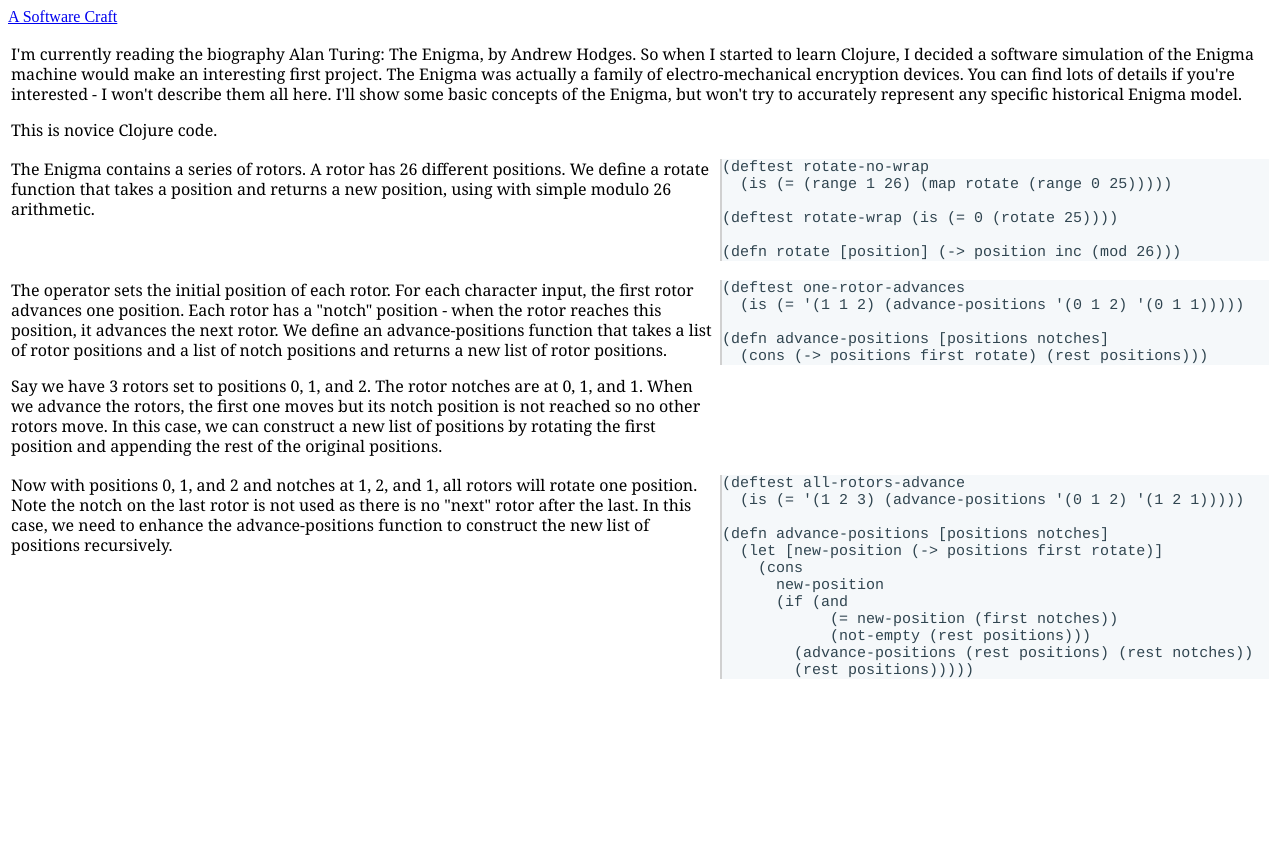
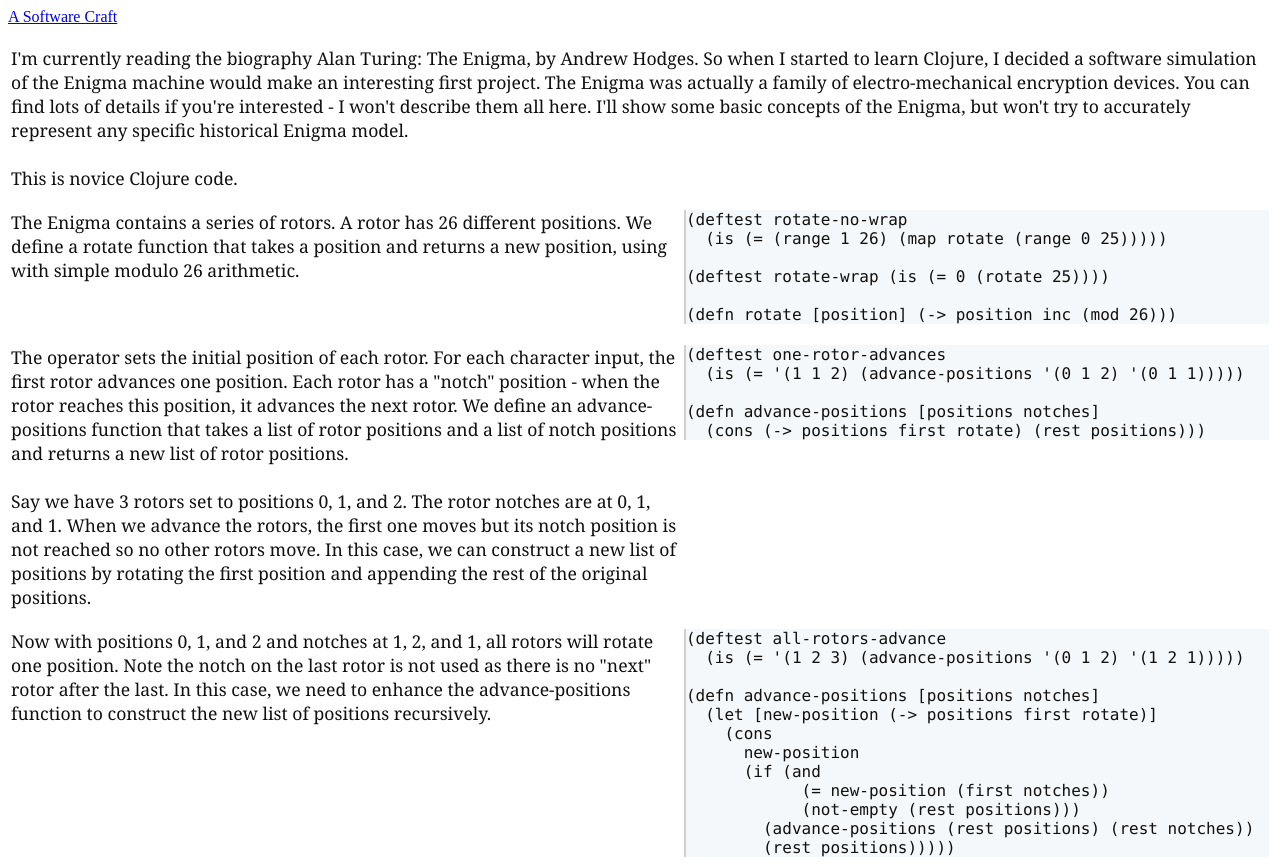
Before and after one commit to asoftwarecraft/asoftwarecraft.github.io, a plain HTML site: page docs/enigma-1.html in a window 1280 px wide. Before the commit the page ends 800 px from the top, so only its background shows below. Drawn offline with Linux system fonts and the light colour scheme.

Commit message:
clean up

```diff
--- a/content/publish.css
+++ b/content/publish.css
@@ -1,16 +1,13 @@
-article p {
-  font-size: 16px;
-  line-height: 20px;
-  font-family: "PT Serif", Georgia, serif;
-}
-article pre {
-  font-size: 15px;
-  line-height: 17px;
-  font-family: "Source Code Pro", Courier, monospace;
-  background: #f5f8fa;
-  color: #304550;
-}
 article td {
+  font-size: 110%;
+  font-family: Georgia, "Times New Roman", serif;
+  color: #101010;
   vertical-align: top;
   padding-top: 1em;
 }
+article pre {
+  font-size: medium;
+  font-family: "Lucida Console", Courier, monospace;
+  background: #f5f8fa;
+  border-left: 2px solid #d0d0d0;
+}
--- a/docs/enigma-1.html
+++ b/docs/enigma-1.html
@@ -1,15 +1,15 @@
-<html><head><link rel="stylesheet" href="publish.css"></head><body><a href="index.html">A Software Craft</a><article><table><tr><td colspan="2"><p>I'm currently reading the biography Alan Turing: The Enigma, by Andrew Hodges. So when I started to learn Clojure, I decided a software simulation of the Enigma machine would make an interesting first project. The Enigma was actually a family of electro-mechanical encryption devices. You can find lots of details if you're interested - I won't describe them all here. I'll show some basic concepts of the Enigma, but won't try to accurately represent any specific historical Enigma model.</p><p>This is novice Clojure code.</p></td></tr><tr><td><p>The Enigma contains a series of rotors. A rotor has 26 different positions. We define a rotate function that takes a position and returns a new position, using with simple modulo 26 arithmetic.</p></td><td><div style="border-left: 2px solid #d0d0d0"><pre>(deftest rotate-no-wrap
+<html><head><link rel="stylesheet" href="publish.css"></head><body><a href="index.html">A Software Craft</a><article><table><tr><td colspan="2">I'm currently reading the biography Alan Turing: The Enigma, by Andrew Hodges. So when I started to learn Clojure, I decided a software simulation of the Enigma machine would make an interesting first project. The Enigma was actually a family of electro-mechanical encryption devices. You can find lots of details if you're interested - I won't describe them all here. I'll show some basic concepts of the Enigma, but won't try to accurately represent any specific historical Enigma model.<br/><br/>This is novice Clojure code.</td></tr><tr><td>The Enigma contains a series of rotors. A rotor has 26 different positions. We define a rotate function that takes a position and returns a new position, using with simple modulo 26 arithmetic.</td><td><pre>(deftest rotate-no-wrap
   (is (= (range 1 26) (map rotate (range 0 25)))))
 
 (deftest rotate-wrap (is (= 0 (rotate 25))))
 
 (defn rotate [position] (-> position inc (mod 26)))
-</pre></div></td></tr><tr><td><p>The operator sets the initial position of each rotor. For each character input, the first rotor advances one position. Each rotor has a "notch" position - when the rotor reaches this position, it advances the next rotor. We define an advance-positions function that takes a list of rotor positions and a list of notch positions and returns a new list of rotor positions.</p><p>Say we have 3 rotors set to positions 0, 1, and 2. The rotor notches are at 0, 1, and 1. When we advance the rotors, the first one moves but its notch position is not reached so no other rotors move. In this case, we can construct a new list of positions by rotating the first position and appending the rest of the original positions.</p></td><td><div style="border-left: 2px solid #d0d0d0"><pre>(deftest one-rotor-advances
+</pre></td></tr><tr><td>The operator sets the initial position of each rotor. For each character input, the first rotor advances one position. Each rotor has a "notch" position - when the rotor reaches this position, it advances the next rotor. We define an advance-positions function that takes a list of rotor positions and a list of notch positions and returns a new list of rotor positions.<br/><br/>Say we have 3 rotors set to positions 0, 1, and 2. The rotor notches are at 0, 1, and 1. When we advance the rotors, the first one moves but its notch position is not reached so no other rotors move. In this case, we can construct a new list of positions by rotating the first position and appending the rest of the original positions.</td><td><pre>(deftest one-rotor-advances
   (is (= '(1 1 2) (advance-positions '(0 1 2) '(0 1 1)))))
 
 (defn advance-positions [positions notches]
   (cons (-> positions first rotate) (rest positions)))
-</pre></div></td></tr><tr><td><p>Now with positions 0, 1, and 2 and notches at 1, 2, and 1, all rotors will rotate one position. Note the notch on the last rotor is not used as there is no "next" rotor after the last. In this case, we need to enhance the advance-positions function to construct the new list of positions recursively.</p></td><td><div style="border-left: 2px solid #d0d0d0"><pre>(deftest all-rotors-advance
+</pre></td></tr><tr><td>Now with positions 0, 1, and 2 and notches at 1, 2, and 1, all rotors will rotate one position. Note the notch on the last rotor is not used as there is no "next" rotor after the last. In this case, we need to enhance the advance-positions function to construct the new list of positions recursively.</td><td><pre>(deftest all-rotors-advance
   (is (= '(1 2 3) (advance-positions '(0 1 2) '(1 2 1)))))
 
 (defn advance-positions [positions notches]
@@ -21,4 +21,4 @@
             (not-empty (rest positions)))
         (advance-positions (rest positions) (rest notches))
         (rest positions)))))
-</pre></div></td></tr></table></article></body></html>
+</pre></td></tr></table></article></body></html>
--- a/docs/publish.css
+++ b/docs/publish.css
@@ -1,14 +1,13 @@
-article p {
-  font-size: 16px;
-  line-height: 20px;
-  font-family: "PT Serif", Georgia, serif;
+article td {
+  font-size: 110%;
+  font-family: Georgia, "Times New Roman", serif;
+  color: #101010;
 }
 article pre {
-  font-size: 15px;
-  line-height: 17px;
-  font-family: "Source Code Pro", Courier, monospace;
+  font-size: medium;
+  font-family: "Lucida Console", Courier, monospace;
   background: #f5f8fa;
-  color: #304550;
+  border-left: 2px solid #d0d0d0;
 }
 article td {
   vertical-align: top;
```
Also changed, not shown: 2 other files.
